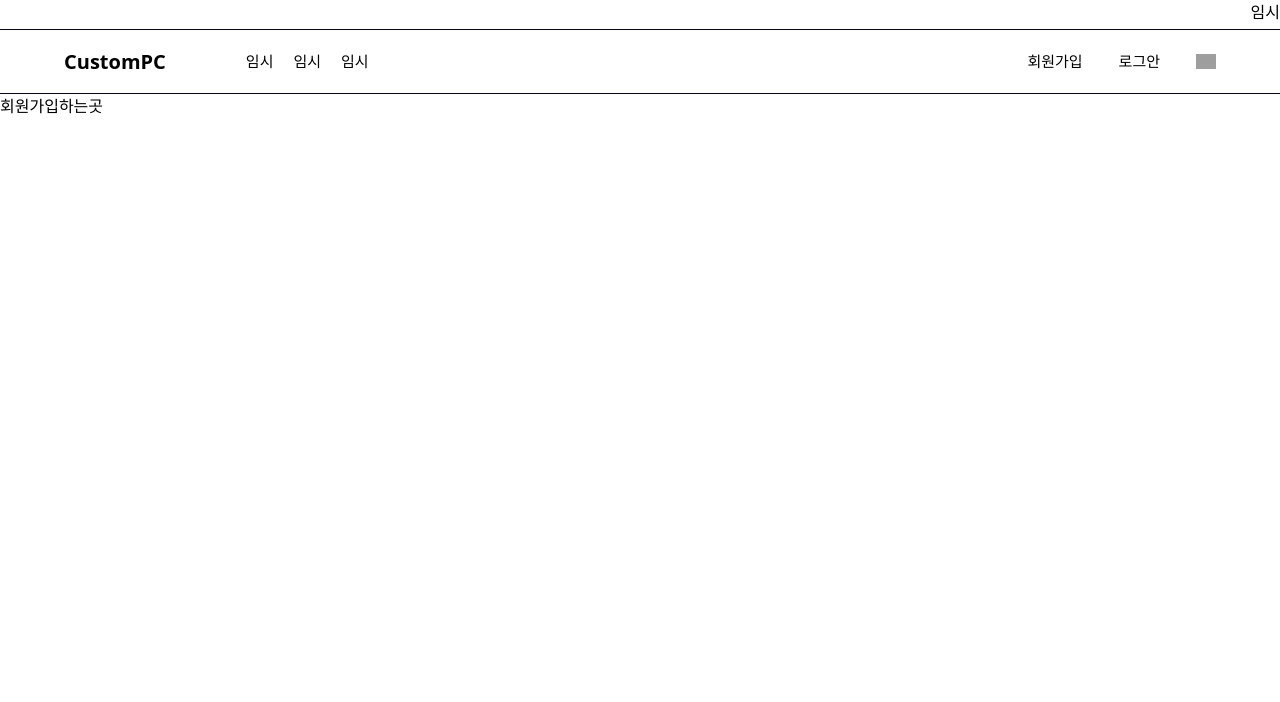
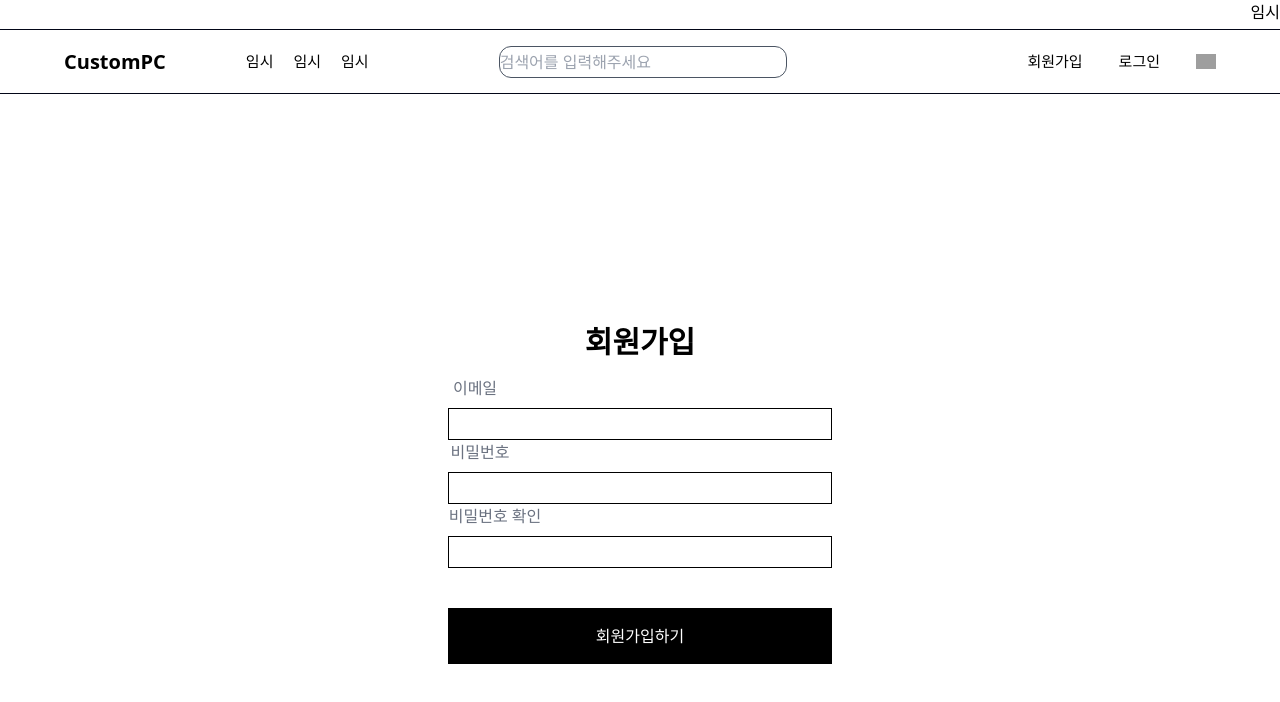
Before and after one commit to algoissda/pc-Magician, a Next.js app: page /auth/sign_up in a window 1280 px wide. Shown: the top 702 px of the page. Built offline with nearby package versions, Linux system fonts and the light colour scheme; grey boxes are pictures that could not be loaded.

Commit message:
added: 간단한 회원가입 레이아웃 , 헤더에 검색창 추가

```diff
--- a/src/app/(providers)/(root)/_components/header/header.tsx
+++ b/src/app/(providers)/(root)/_components/header/header.tsx
@@ -11,7 +11,7 @@ function Header() {
           </li>
         </ul>
       </div>
-      <header className="bg-white sticky top-0 h-16 border-b-slate-950 border-b flex items-center px-16 z-10 shrink-0">
+      <header className=" bg-white sticky top-0 h-16 border-b-slate-950 border-b flex items-center px-16 z-10 shrink-0">
         <Link className="text-xl font-extrabold text-center" href="/">
           CustomPC
         </Link>
@@ -38,18 +38,21 @@ function Header() {
           </ul>
         </nav>
 
+        <input type="search" className="ml-[130px] border border-gray-600 rounded-xl w-72 h-8" placeholder="검색어를 입력해주세요" />
+
+
         <div className="ml-auto flex items-center gap-x-4">
           <nav className="ml-5">
             <ul>
               <li className="text-[15px] font-medium">
-                <Link href="">회원가입</Link>
+                <Link href={"/auth/sign_up"}>회원가입</Link>
               </li>
             </ul>
           </nav>
           <nav className="ml-5">
             <ul>
               <li className="text-[15px] font-medium">
-                <Link href="">로그안</Link>
+                <Link href="">로그인</Link>
               </li>
             </ul>
           </nav>
--- a/src/app/(providers)/(root)/auth/sign_up/page.tsx
+++ b/src/app/(providers)/(root)/auth/sign_up/page.tsx
@@ -1,9 +1,59 @@
-import React from "react";
+'use client';
+
+import { useRouter } from "next/navigation";
+import { useState } from "react";
 
 function SignUpPage() {
+
+  const router = useRouter();
+
+  const [email, setEmail] = useState("");
+  const [password, setPassword] = useState("");
+  const [passwordConfirm, setPasswordConfirm] = useState("");
+
+  const handleClickSignUpButton = () => {
+    if(!email) return alert("이메일을 입력해주세요");
+    if(!email.includes("@") && !email.includes(".")) return alert("이메일 양식이 맞지 않습니다");
+    if(!password) return alert("비밀번호를 입력해주세요");
+    if(password.length < 8) return alert("비밀번호를 8글자 이상 입력해주세요");
+    if(password !== passwordConfirm) return alert("비밀번호와 비밀번호 확인이 맞지 않습니다");
+
+
+    //supabase 만들면 await supabase.auth.SignUp({
+    //   email,
+    //   password
+    //})
+    //(주석 풀 때 함수 async로 바꿔주기)
+
+    router.push("/");
+
+  }
+
   return (
     <main>
-      <h2>회원가입하는곳</h2>
+      <div className="flex flex-col items-center justify-center min-h-screen">
+
+        <h2 className="font-bold mb-4 text-3xl">회원가입</h2>
+
+        <label htmlFor="email" className="mb-2 ml-[-330px] text-gray-500">이메일</label>
+        <input value={email} onChange={(e) => setEmail(e.target.value)} type="text" id="email" className="border border-black h-8 w-96" />
+
+        <label htmlFor="password" className="mb-2 ml-[-320px] text-gray-500">비밀번호</label>
+        <input value={password} onChange={(e) => setPassword(e.target.value)} type="password" id="password" className="border border-black h-8 w-96" />
+        {/* {!password ? (
+          <strong className="text-red-500">비밀번호를 입력해주세요</strong>
+        ) : null} */}
+
+        <label htmlFor="passwordConfirm" className="mb-2 ml-[-290px] text-gray-500">비밀번호 확인</label>
+        <input value={passwordConfirm} onChange={(e) => setPasswordConfirm(e.target.value)} type="passwordConfirm" id="passwordConfirm" className="border border-black h-8 w-96" />
+        {/* {!passwordConfirm ? (
+          <strong className="text-red-500">비밀번호 확인을 입력해주세요</strong>
+        ) : null} */}
+
+        <button onClick={handleClickSignUpButton} className="h-14 w-96 bg-black text-white mt-10">회원가입하기</button>
+
+
+      </div>
     </main>
   );
 }
```
